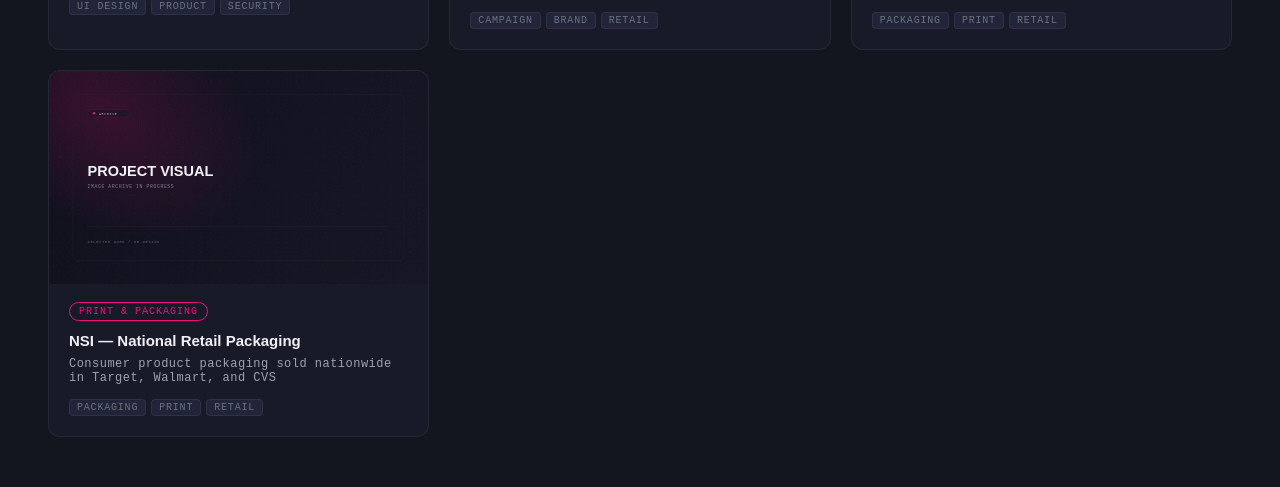
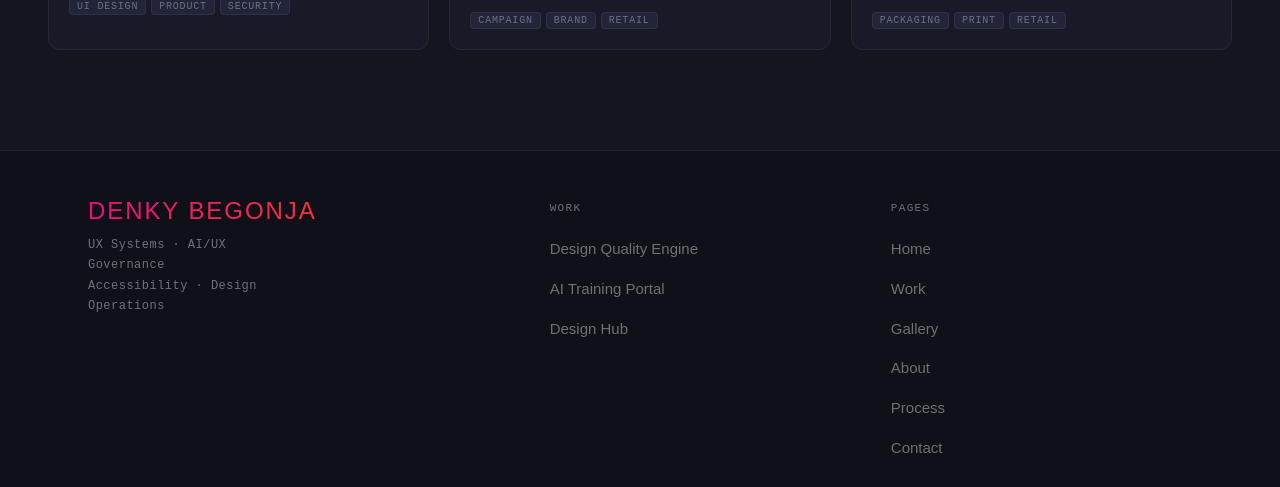
Before and after one commit to design0328/denky-portfolio-website, a React (Vite) app: page /#/gallery in a window 1280 px wide. Shown: the part 1959-2446 px from the top of the page. Built offline with nearby package versions, Linux system fonts and the light colour scheme.

Commit message:
Remove empty NSI gallery card

```diff
--- a/src/data/gallery.js
+++ b/src/data/gallery.js
@@ -168,18 +168,6 @@ export const galleryItems = [
     tags: ['Packaging', 'Print', 'Retail'],
     image: `${BASE}/gallery/ca-technologies/ca-packaging.png`,
   },
-  {
-    id: 'nsi-retail-packaging',
-    year: '2005',
-    category: 'Print & Packaging',
-    company: 'NSI International',
-    title: 'NSI — National Retail Packaging',
-    subtitle: 'Consumer product packaging sold nationwide in Target, Walmart, and CVS',
-    description:
-      'Consumer product packaging sold nationwide in Target, Walmart, and CVS',
-    tags: ['Packaging', 'Print', 'Retail'],
-    image: `${BASE}/gallery/placeholder.svg`,
-  },
 ]
 
 export const categories = [
```
